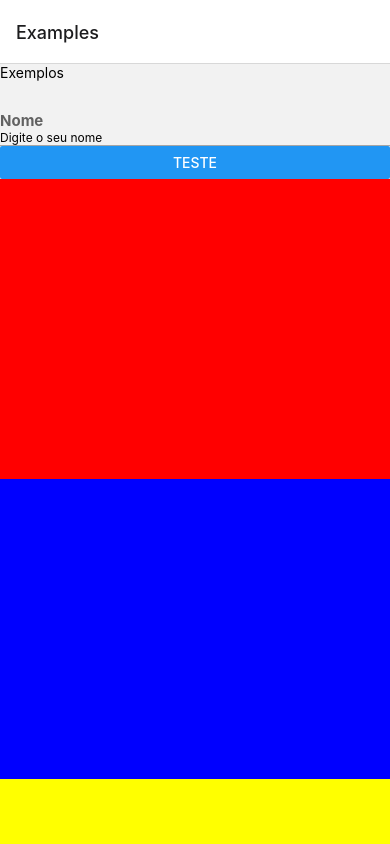
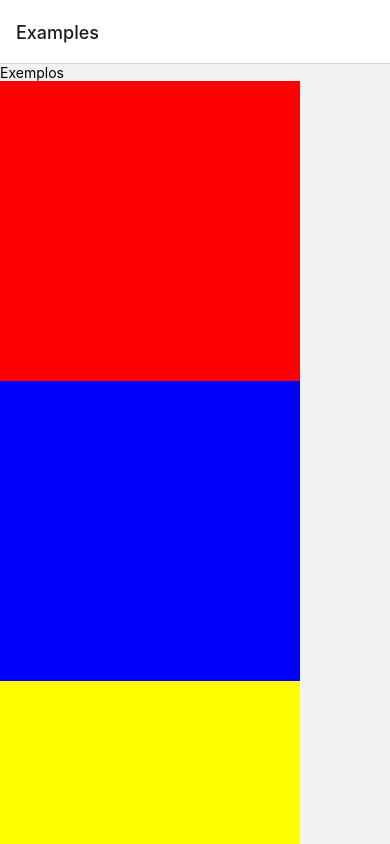
Before and after one commit to Mestres-da-Web/trilha-react-native, a React Native app: screen /Examples in a window 390 px wide. Shown: the top 844 px of the page. Built offline with nearby package versions, Linux system fonts and the light colour scheme.

Commit message:
5 - Aula 4

```diff
--- a/src/screens/Examples/index.tsx
+++ b/src/screens/Examples/index.tsx
@@ -1,51 +1,49 @@
 import { useState } from "react";
-import { Button, RefreshControl, ScrollView, Text, View } from "react-native";
-import Input from "../../components/Input";
+import {
+  ActivityIndicator,
+  Button,
+  Modal,
+  ScrollView,
+  Text,
+  View,
+} from "react-native";
 import styles from "./styles";
 
 const Examples = () => {
-  const [refreshing, setRefresing] = useState(false);
+  const [isModalVisible, setIsModalVisible] = useState(false);
 
-  const handleRefresh = () => {
-    setRefresing(true);
-    // Requisitar novos dados
-    // Atualizar lista
-    setTimeout(() => {
-      setRefresing(false);
-    }, 2000);
+  const handleShowModal = () => {
+    setIsModalVisible(true);
+  };
+
+  const handleCloseModal = () => {
+    setIsModalVisible(false);
   };
 
   return (
-    <View>
-      <ScrollView
-        horizontal={false}
-        /* onScroll={(e) => {
-          console.log(e.nativeEvent);
-        }} */
-        pagingEnabled={false}
-        scrollEnabled={true}
-        decelerationRate={"fast"}
-        showsVerticalScrollIndicator={true}
-        contentOffset={{ x: 0, y: 0 }}
-        /* snapToOffsets={[300, 800]} */
-        keyboardDismissMode={"on-drag"}
-        keyboardShouldPersistTaps="handled"
-        refreshControl={
-          <RefreshControl refreshing={refreshing} onRefresh={handleRefresh} />
-        }
-      >
+    <ScrollView>
       <Text>Exemplos</Text>
-
-        <Input label="Nome" placeholder="Digite o seu nome" />
-        <Button title="Teste" />
       <View style={styles.red} />
       <View style={styles.blue} />
       <View style={styles.yellow} />
       <View style={styles.red} />
       <View style={styles.blue} />
       <View style={styles.yellow} />
+      <Button title="Exibir modal" onPress={handleShowModal} />
+
+      <Modal
+        visible={isModalVisible}
+        transparent
+        onRequestClose={handleCloseModal}
+        animationType="slide"
+      >
+        <View style={styles.modalView}>
+          <View style={styles.modalContent}>
+            <Button title="Fechar" onPress={handleCloseModal} />
+          </View>
+        </View>
+      </Modal>
     </ScrollView>
-    </View>
   );
 };
 
--- a/src/screens/Examples/styles.ts
+++ b/src/screens/Examples/styles.ts
@@ -1,25 +1,33 @@
-import { Dimensions, StyleSheet } from "react-native";
-
-const dimensions = Dimensions.get("screen");
+import { StyleSheet } from "react-native";
 
 const styles = StyleSheet.create({
   red: {
-    width: dimensions.width,
+    width: 300,
     height: 300,
     backgroundColor: "red",
   },
   blue: {
-    width: dimensions.width,
+    width: 300,
     height: 300,
     backgroundColor: "blue",
   },
   yellow: {
-    width: dimensions.width,
+    width: 300,
     height: 300,
     backgroundColor: "yellow",
   },
+  modalView: {
+    flex: 1,
+    backgroundColor: "rgba(0,0,0,0.6)",
+    justifyContent: "center",
+    alignItems: "center",
+  },
+  modalContent: {
+    width: "80%",
+    height: "60%",
+    backgroundColor: "white",
+    borderRadius: 10,
+  },
 });
 
-export const colors = {};
-
 export default styles;
```
Lines whose indentation alone changed are shown as unchanged.
